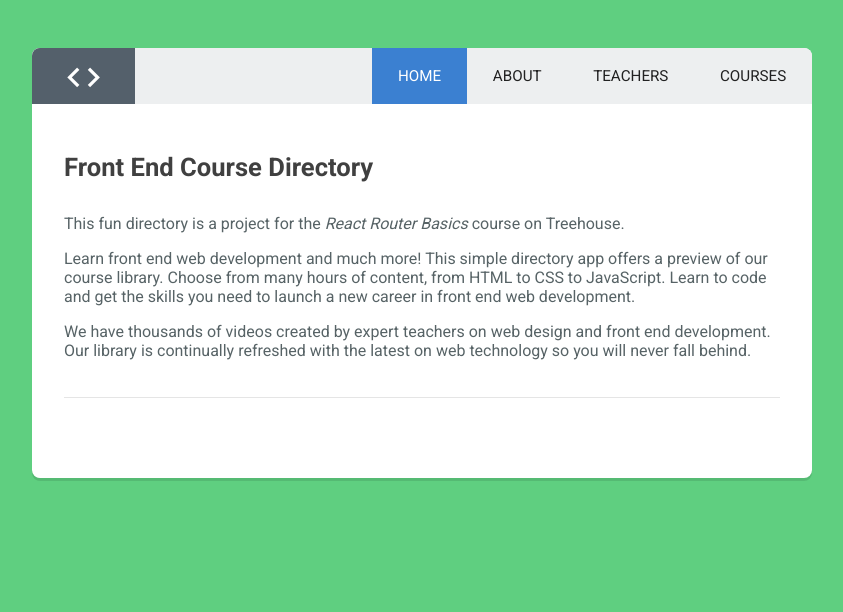
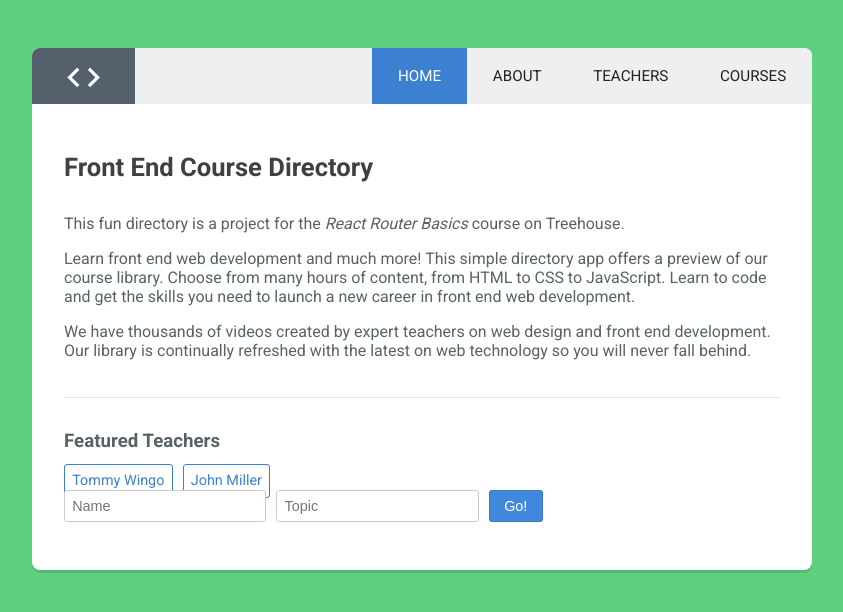
Before and after one commit to JelenaMF/course-directory, a React (Create React App) app: page / in a window 1280 px wide. Shown: the top 612 px of the page, without its empty margins (218-1061 px from the left). Built offline with nearby package versions, Linux system fonts and the light colour scheme.

Commit message:
added featured teachers to the home page

```diff
--- a/src/components/App.js
+++ b/src/components/App.js
@@ -23,7 +23,7 @@ const App = () => (
         <Route exact path="/" component={Home} />
         <Route path="/about" render={ () => <About title='About' />} />
         <Route exact path="/teachers" component={Teachers} />
-        <Route path="/teachers/:topic/:name" component={Featured} />
+        <Route path="/teachers/:topic/:fname-:lname" component={Featured} />
         <Route path="/Courses" component={Courses} />
         <Route component={NotFound} />
       </Switch>
--- a/src/components/Featured.js
+++ b/src/components/Featured.js
@@ -1,7 +1,7 @@
 import React from 'react';
 
 const Featured = ({match}) => {
-  const name = match.params.name;
+  const name = `${match.params.fname} ${match.params.lname}`;
   const topic = match.params.topic;
   return (
     <div className="main-content">
--- a/src/components/Home.js
+++ b/src/components/Home.js
@@ -1,4 +1,5 @@
 import React, { Component } from 'react';
+import { Link } from 'react-router-dom';
 
 class Home extends Component {
 
@@ -10,7 +11,14 @@ class Home extends Component {
         <p>Learn front end web development and much more! This simple directory app offers a preview of our course library. Choose from many hours of content, from HTML to CSS to JavaScript. Learn to code and get the skills you need to launch a new career in front end web development.</p>
         <p>We have thousands of videos created by expert teachers on web design and front end development. Our library is continually refreshed with the latest on web technology so you will never fall behind.</p>
         <hr />
-
+        <h3>Featured Teachers</h3>
+        <Link to="teachers/HTML/tommy-wingo">Tommy Wingo</Link>
+        <Link to="teachers/CSS/John-miller">John Miller</Link>
+        <form>
+          <input type="text" placeholder="Name"/>
+          <input type="text" placeholder="Topic"/>
+          <button type="submit">Go!</button>
+        </form>
       </div>
     );
   }
```
